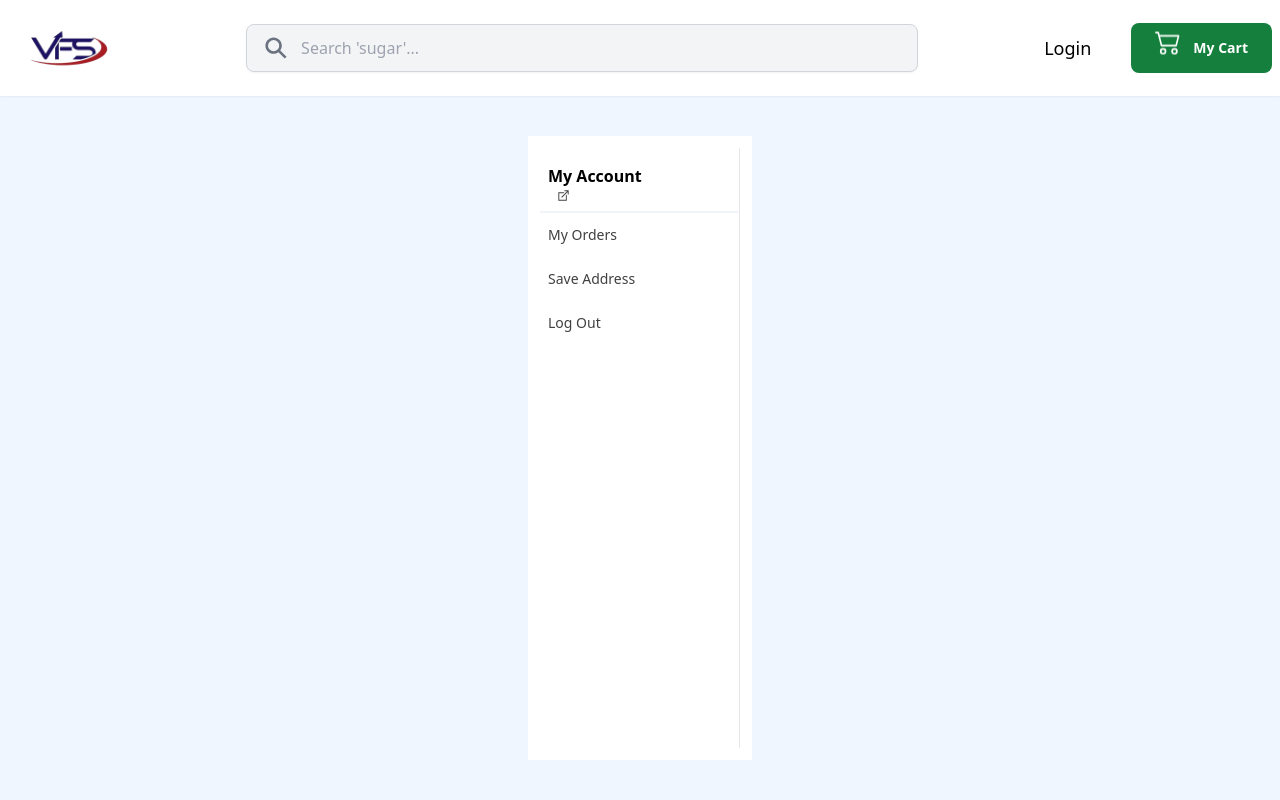
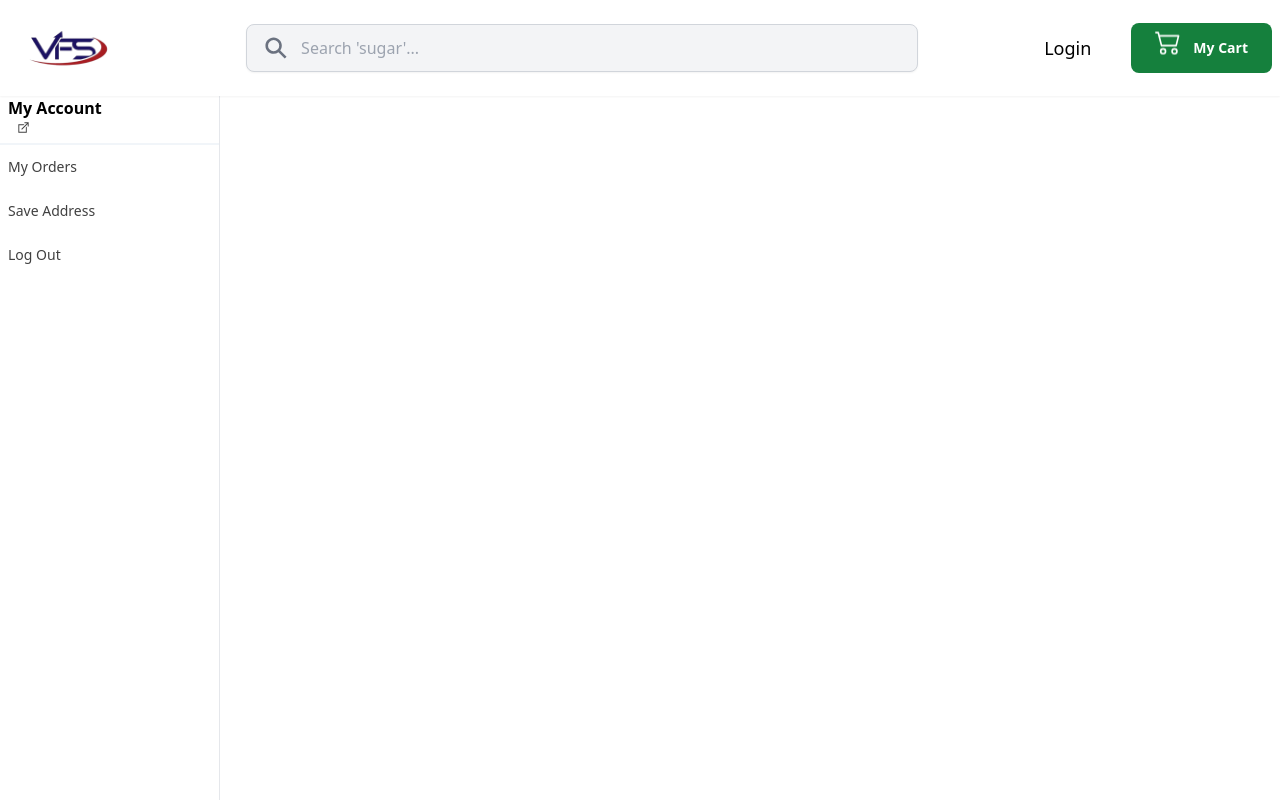
Before and after one commit to 001-mohammad-anwar/vfs-Store-frontend, a React (Vite) app: page /dashboard in a window 1280 px wide. Built offline with nearby package versions, Linux system fonts and the light colour scheme.

Commit message:
fix width of some pages

```diff
--- a/src/layouts/Dashbord.jsx
+++ b/src/layouts/Dashbord.jsx
@@ -7,16 +7,17 @@ const Dashboard = () => {
   const user = useSelector((state) => state.user);
 
   return (
-    <section className="bg-white ">
-      <div className="container mx-auto p-3  grid lg:grid-cols-[200px,1fr] ">
-        {/* Left Sidebar - User Menu */}
-        <aside className="py-4 sticky overflow-y-auto max-h-[calc(100vh-96px)] top-24 hidden lg:block border-r">
+    <section className="w-full min-h-[calc(100vh-96px)] bg-gray-50">
+      <div className="max-w-7xl mx-auto grid grid-cols-1 lg:grid-cols-[220px_1fr]">
+
+        {/* Sidebar */}
+        <aside className="hidden lg:block sticky top-24 h-[calc(100vh-96px)] border-r bg-white">
           <UserMenu />
         </aside>
 
-        {/* Right Content Area */}
-        <main className="bg-white min-h-[75vh] flex justify-center">
-            <Outlet/>
+        {/* Main Content */}
+        <main className="p-4 md:p-6 bg-white min-h-[calc(100vh-96px)]">
+          <Outlet />
         </main>
 
       </div>
--- a/src/pages/MobileUserManue.jsx
+++ b/src/pages/MobileUserManue.jsx
@@ -4,7 +4,7 @@ import { IoClose } from "react-icons/io5";
 
 const MobileUserMenu = () => {
   return (
-    <section className="bg-white h-full w-full py-6">
+    <section className="bg-white h-full w-full">
       {/* Close Button */}
       <button
         onClick={() => window.history.back()}
--- a/src/pages/MyOrders.jsx
+++ b/src/pages/MyOrders.jsx
@@ -33,8 +33,8 @@ const loadOrders = async () => {
 const cancelOrder = async (orderId) => {
   try {
     const response = await Axios({
-      ...SummaryApi.cancelOrder, // isme method & url set honi chahiye
-      data: { orderId }          // body me bhejna
+      ...SummaryApi.cancelOrder,
+      data: { orderId }
     });
 
     const { data: responseData } = response;
@@ -56,7 +56,7 @@ const cancelOrder = async (orderId) => {
 
 
   return (
-    <Link to={"/dashboard/order-Details"} className="max-w-4xl w-full mx-auto p-4">
+    <Link to={"/dashboard/order-Details"} className="max-w-6xl w-full mx-auto p-4">
       <h2 className="text-xl font-bold mb-4">My Orders</h2>
 
       {loading ? (
@@ -69,9 +69,9 @@ const cancelOrder = async (orderId) => {
 
             <div
               key={order._id}
-              className="border rounded-lg shadow p-4 flex justify-between items-center bg-white"
+              className=" border rounded-lg shadow p-4 flex justify-between items-center bg-white"
             >
-              <div className="flex items-center gap-4">
+              <div className="flex items-center gap-4 ">
                 <img
                   src={order?.snapshot?.items?.[0]?.image?.[0] ||
                     "/no-image.png"}
```
Also changed, not shown: src/component/UserMenu.jsx (line endings or trailing spaces).
